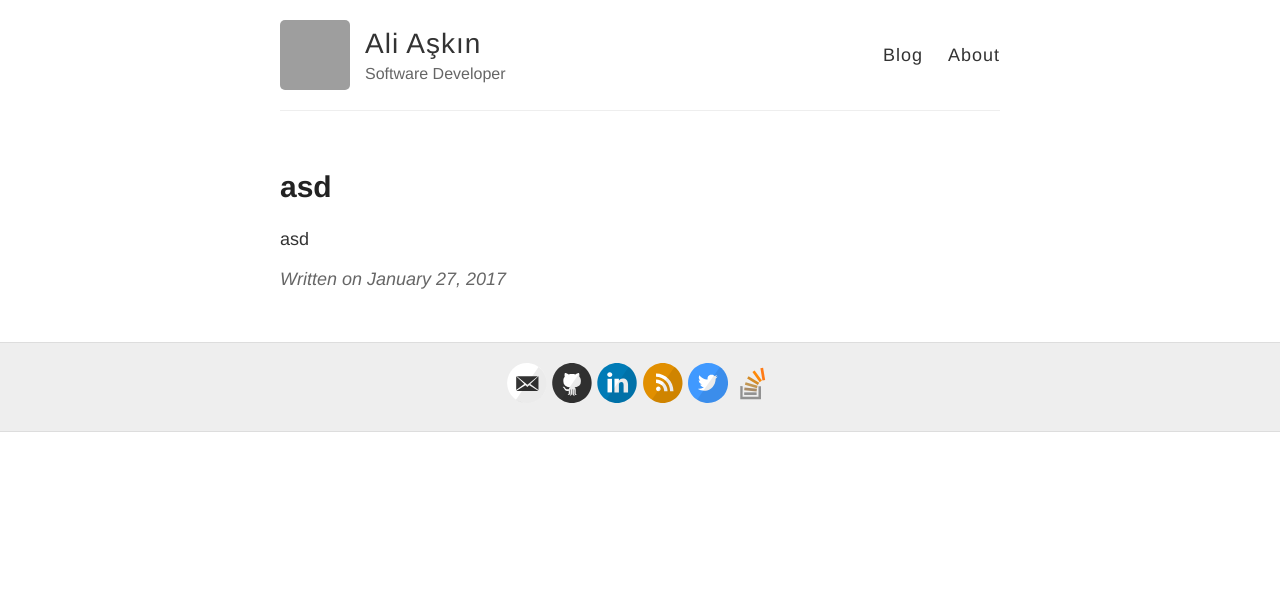
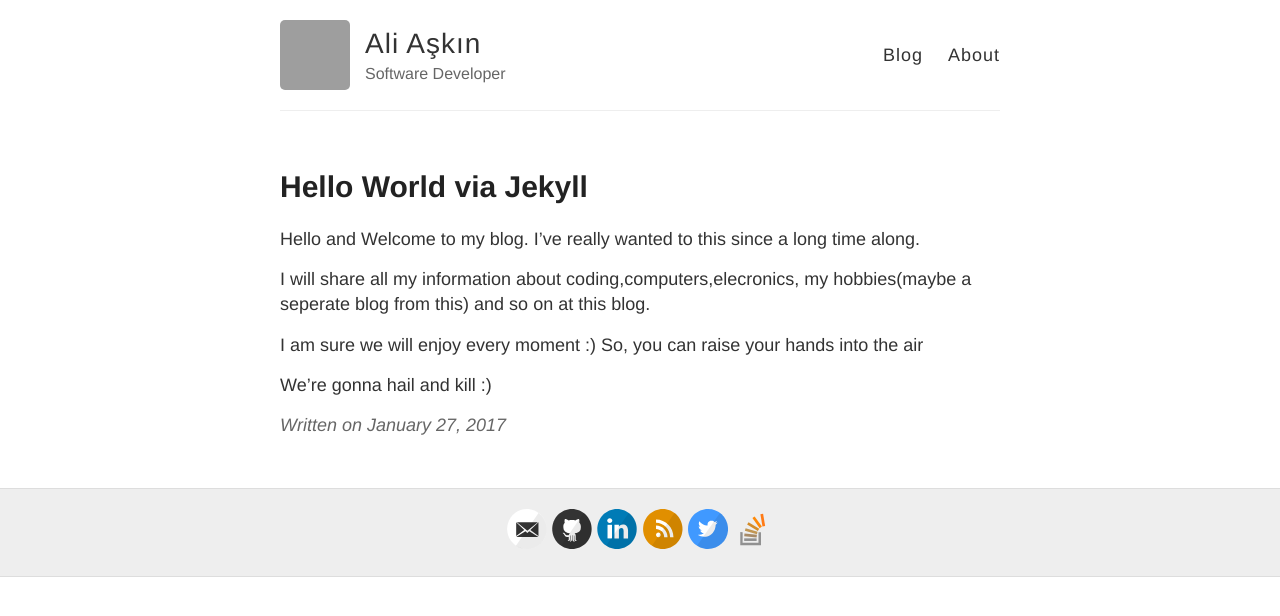
Before and after one commit to darkrpd/darkrpd.github.io, a Jekyll site: the page built from _posts/2017-01-27-asd.markdown, in a window 1280 px wide. Shown: the top 616 px of the page. Built offline with Jekyll 4.4.1, drawn with Linux system fonts in a browser that asks for light colours; our own code applies the rules of GitHub Pages for plain Markdown files; grey boxes are pictures that could not be loaded.

Commit message:
Updated Asd

```diff
--- a/_posts/2017-01-27-asd.markdown
+++ b/_posts/2017-01-27-asd.markdown
@@ -1,6 +1,12 @@
 ---
-title: asd
+title: Hello World via Jekyll
 date: 2017-01-27 08:02:00 +03:00
 ---
 
-asd
+Hello and Welcome to my blog. I've really wanted to this since a long time along.
+
+I will share all my information about coding,computers,elecronics, my hobbies(maybe a seperate blog from this) and so on at this blog.
+
+I am sure we will enjoy every moment :) So, you can raise your hands into the air
+
+We're gonna hail and kill :)
```
